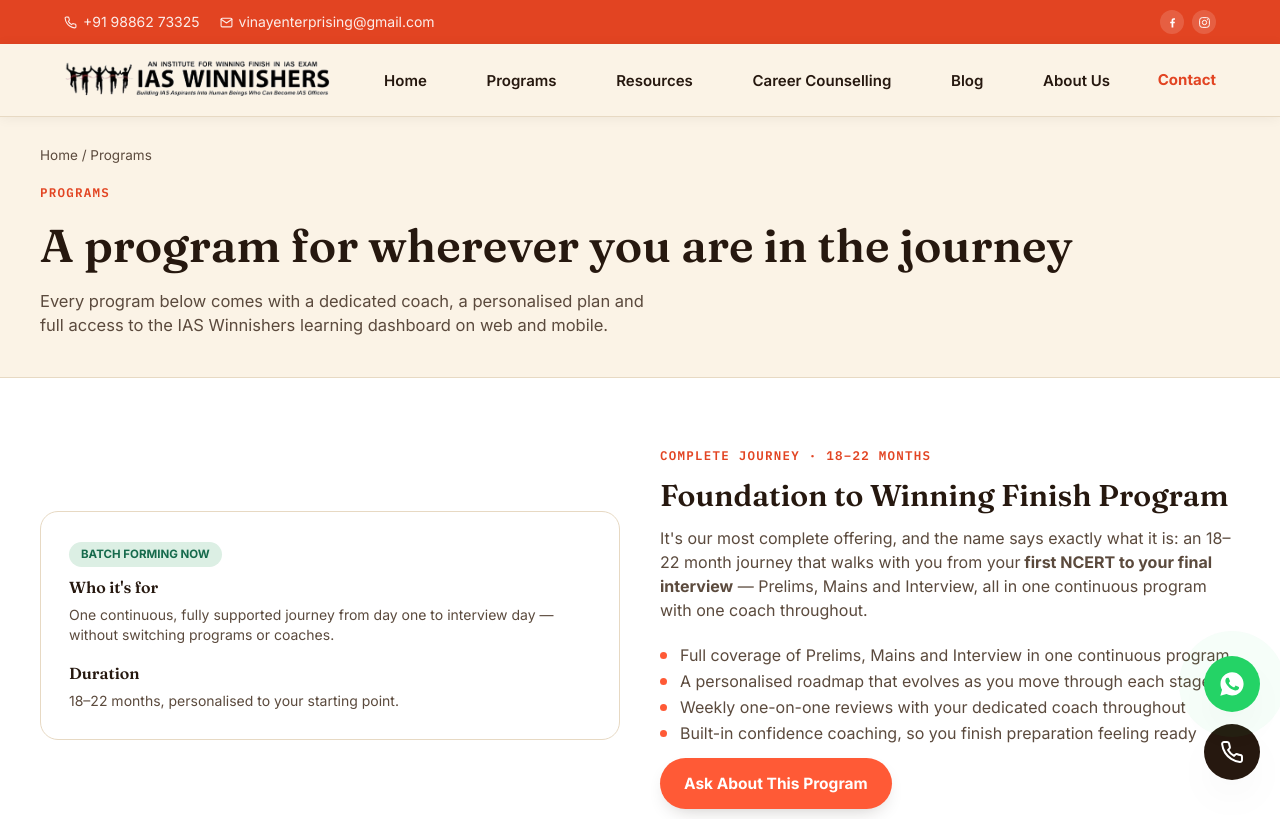
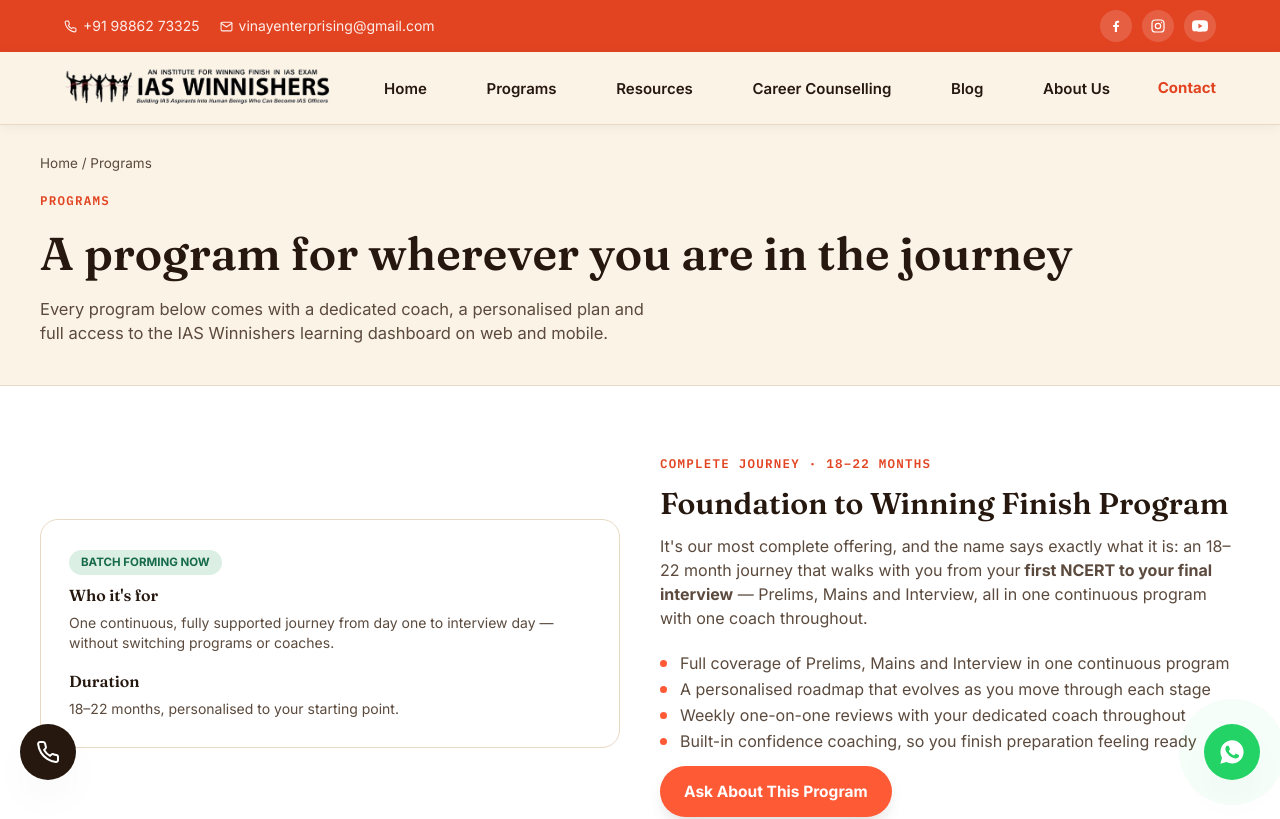
Before and after one commit to kshreepadk/iaswinnishers-web, a Next.js app: page /programs in a window 1280 px wide. Shown: the top 819 px of the page. Built offline with nearby package versions, Linux system fonts and the light colour scheme.

Commit message:
added youtube and sliders for programs

```diff
--- a/src/app/globals.css
+++ b/src/app/globals.css
@@ -6,6 +6,16 @@
 
 html {
   scroll-behavior: smooth;
+}
+
+/* Hides the scrollbar on the mobile swipe carousels (Programs, Testimonials)
+   while keeping the horizontal scroll/swipe fully functional. */
+.no-scrollbar {
+  -ms-overflow-style: none;
+  scrollbar-width: none;
+}
+.no-scrollbar::-webkit-scrollbar {
+  display: none;
 }
 
 body {
--- a/src/app/layout.jsx
+++ b/src/app/layout.jsx
@@ -28,23 +28,23 @@
                 </svg>
                 +91 98862 73325
               </a>
-              <a href="mailto:vinayenterprising@gmail.com" className="hidden items-center gap-1.5 opacity-90 hover:opacity-100 hover:text-marigold sm:flex">
+              <a href="mailto:vinayenterprising@gmail.com" className="flex items-center gap-1.5 opacity-90 hover:opacity-100 hover:text-marigold">
                 <svg width="13" height="13" viewBox="0 0 24 24" fill="none" stroke="currentColor" strokeWidth="2" strokeLinecap="round" strokeLinejoin="round">
                   <rect x="2" y="4" width="20" height="16" rx="2" />
                   <path d="m2 6 10 7 10-7" />
                 </svg>
-                vinayenterprising@gmail.com
+                <span className="hidden sm:inline">vinayenterprising@gmail.com</span>
               </a>
             </div>
-            <div className="flex items-center gap-2">
+            <div className="flex items-center gap-2.5">
               <a
                 href="https://www.facebook.com/iaswinnisher/"
                 target="_blank"
                 rel="noopener noreferrer"
                 aria-label="Facebook"
-                className="flex h-6 w-6 items-center justify-center rounded-full bg-white/15 transition-colors hover:bg-white hover:text-coral-dark"
+                className="flex h-8 w-8 items-center justify-center rounded-full bg-white/15 transition-colors hover:bg-white hover:text-coral-dark"
               >
-                <svg width="13" height="13" viewBox="0 0 24 24" fill="currentColor">
+                <svg width="16" height="16" viewBox="0 0 24 24" fill="currentColor">
                   <path d="M13.5 21v-7.5h2.52l.38-3H13.5V8.48c0-.87.24-1.46 1.5-1.46h1.6V4.35C16.32 4.24 15.36 4.13 14.24 4.13c-2.35 0-3.95 1.43-3.95 4.06v2.36H7.75v3H10.29V21h3.21z" />
                 </svg>
               </a>
@@ -53,12 +53,23 @@
                 target="_blank"
                 rel="noopener noreferrer"
                 aria-label="Instagram"
-                className="flex h-6 w-6 items-center justify-center rounded-full bg-white/15 transition-colors hover:bg-white hover:text-coral-dark"
+                className="flex h-8 w-8 items-center justify-center rounded-full bg-white/15 transition-colors hover:bg-white hover:text-coral-dark"
               >
-                <svg width="13" height="13" viewBox="0 0 24 24" fill="none" stroke="currentColor" strokeWidth="1.8">
+                <svg width="16" height="16" viewBox="0 0 24 24" fill="none" stroke="currentColor" strokeWidth="1.8">
                   <rect x="3" y="3" width="18" height="18" rx="5" />
                   <circle cx="12" cy="12" r="4" />
                   <circle cx="17.3" cy="6.7" r="1" fill="currentColor" stroke="none" />
+                </svg>
+              </a>
+              <a
+                href="https://www.youtube.com/@vinaykumarr9273"
+                target="_blank"
+                rel="noopener noreferrer"
+                aria-label="YouTube"
+                className="flex h-8 w-8 items-center justify-center rounded-full bg-white/15 transition-colors hover:bg-white hover:text-coral-dark"
+              >
+                <svg width="16" height="16" viewBox="0 0 24 24" fill="currentColor">
+                  <path d="M23.5 6.2a3 3 0 0 0-2.1-2.1C19.5 3.5 12 3.5 12 3.5s-7.5 0-9.4.6A3 3 0 0 0 .5 6.2 31 31 0 0 0 0 12a31 31 0 0 0 .5 5.8 3 3 0 0 0 2.1 2.1c1.9.6 9.4.6 9.4.6s7.5 0 9.4-.6a3 3 0 0 0 2.1-2.1A31 31 0 0 0 24 12a31 31 0 0 0-.5-5.8zM9.6 15.6V8.4L15.8 12z" />
                 </svg>
               </a>
             </div>
--- a/src/app/page.jsx
+++ b/src/app/page.jsx
@@ -202,9 +202,9 @@
               Choose the stage you're starting from
             </h2>
           </div>
-          <div className="mt-10 grid gap-5 sm:grid-cols-2 md:grid-cols-4">
+          <div className="no-scrollbar mt-10 -mx-6 flex snap-x snap-mandatory gap-5 overflow-x-auto px-6 pb-2 sm:mx-0 sm:grid sm:grid-cols-2 sm:overflow-visible sm:px-0 sm:pb-0 md:grid-cols-4">
             {PROGRAMS.map((p) => (
-              <div key={p.title} className="flex flex-col rounded-md2 border border-line bg-white transition-all hover:-translate-y-1.5 hover:shadow-soft">
+              <div key={p.title} className="flex min-w-[78%] shrink-0 snap-center flex-col rounded-md2 border border-line bg-white transition-all hover:-translate-y-1.5 hover:shadow-soft sm:min-w-0 sm:shrink sm:snap-none">
                 <div className="p-6 pb-0">
                   <span className="mb-3 inline-block rounded-full bg-leaf-light px-3 py-1 text-[11.5px] font-bold uppercase tracking-wide text-leaf">
                     {p.tag}
@@ -218,6 +218,7 @@
               </div>
             ))}
           </div>
+          <p className="mt-3 text-center text-xs text-ink-2 sm:hidden">Swipe to see more →</p>
           <div className="mt-10 text-center">
             <Link href="/programs" className="btn btn-primary">View All Programs</Link>
           </div>
@@ -265,9 +266,9 @@
               Aspirants who found their steady footing here
             </h2>
           </div>
-          <div className="mt-12 grid gap-6 md:grid-cols-3">
+          <div className="no-scrollbar mt-12 -mx-6 flex snap-x snap-mandatory gap-6 overflow-x-auto px-6 pb-2 md:mx-0 md:grid md:grid-cols-3 md:overflow-visible md:px-0 md:pb-0">
             {TESTIMONIALS.map((t) => (
-              <div key={t.name} className="rounded-md2 border border-line bg-white p-7">
+              <div key={t.name} className="min-w-[82%] shrink-0 snap-center rounded-md2 border border-line bg-white p-7 md:min-w-0 md:shrink md:snap-none">
                 <div className="mb-3.5 text-marigold">★★★★★</div>
                 <p className="text-[15px] text-ink-2">{t.quote}</p>
                 <div className="mt-5 flex items-center gap-3">
@@ -282,6 +283,7 @@
               </div>
             ))}
           </div>
+          <p className="mt-3 text-center text-xs text-ink-2 md:hidden">Swipe to see more →</p>
         </div>
       </section>
 
--- a/src/components/FloatingContact.jsx
+++ b/src/components/FloatingContact.jsx
@@ -13,29 +13,31 @@
   if (pathname?.startsWith("/admin")) return null;
 
   return (
-    <div className="fixed bottom-5 right-5 z-40 flex flex-col items-end gap-3">
+    <>
+      {/* Call — bottom-left */}
+      <a
+        href={`tel:${PHONE}`}
+        aria-label="Call now"
+        className="fixed bottom-5 left-5 z-40 flex h-14 w-14 items-center justify-center rounded-full bg-ink shadow-soft transition-transform hover:scale-110"
+      >
+        <svg width="24" height="24" viewBox="0 0 24 24" fill="none" stroke="#fff" strokeWidth="2" strokeLinecap="round" strokeLinejoin="round">
+          <path d="M22 16.92v3a2 2 0 0 1-2.18 2 19.79 19.79 0 0 1-8.63-3.07 19.5 19.5 0 0 1-6-6 19.79 19.79 0 0 1-3.07-8.67A2 2 0 0 1 4.11 2h3a2 2 0 0 1 2 1.72c.13.96.36 1.9.7 2.81a2 2 0 0 1-.45 2.11L8.09 9.91a16 16 0 0 0 6 6l1.27-1.27a2 2 0 0 1 2.11-.45c.91.34 1.85.57 2.81.7A2 2 0 0 1 22 16.92z" />
+        </svg>
+      </a>
+
+      {/* WhatsApp — bottom-right */}
       <a
         href={`https://wa.me/${WHATSAPP_NUMBER}?text=${WHATSAPP_MESSAGE}`}
         target="_blank"
         rel="noopener noreferrer"
         aria-label="Chat on WhatsApp"
-        className="group relative flex h-14 w-14 items-center justify-center rounded-full bg-[#25D366] shadow-soft transition-transform hover:scale-110"
+        className="group fixed bottom-5 right-5 z-40 flex h-14 w-14 items-center justify-center rounded-full bg-[#25D366] shadow-soft transition-transform hover:scale-110"
       >
         <span className="absolute inset-0 animate-ping rounded-full bg-[#25D366] opacity-40" />
         <svg width="28" height="28" viewBox="0 0 24 24" fill="#fff" className="relative">
           <path d="M12.04 2c-5.46 0-9.9 4.44-9.9 9.9 0 1.75.46 3.45 1.32 4.95L2 22l5.25-1.38a9.9 9.9 0 0 0 4.79 1.22h.01c5.46 0 9.9-4.44 9.9-9.9 0-2.64-1.03-5.12-2.9-6.98A9.82 9.82 0 0 0 12.04 2zm5.8 14.02c-.24.68-1.4 1.32-1.93 1.4-.5.08-1.13.11-1.82-.11-.42-.14-.96-.31-1.65-.61-2.9-1.25-4.8-4.17-4.94-4.36-.14-.19-1.18-1.57-1.18-3 0-1.42.75-2.12 1.02-2.41.27-.29.58-.36.78-.36l.55.01c.18.01.42-.07.65.5.24.58.82 2 .89 2.15.07.15.12.32.02.51-.1.19-.15.31-.29.48-.15.17-.31.38-.44.51-.15.15-.3.31-.13.6.17.29.76 1.25 1.63 2.03 1.12 1 2.06 1.31 2.35 1.46.29.15.46.13.63-.08.17-.21.72-.84.91-1.13.19-.29.38-.24.63-.14.26.09 1.64.77 1.92.91.29.14.48.21.55.33.08.12.08.68-.16 1.36z" />
         </svg>
       </a>
-
-      <a
-        href={`tel:${PHONE}`}
-        aria-label="Call now"
-        className="flex h-14 w-14 items-center justify-center rounded-full bg-ink shadow-soft transition-transform hover:scale-110"
-      >
-        <svg width="24" height="24" viewBox="0 0 24 24" fill="none" stroke="#fff" strokeWidth="2" strokeLinecap="round" strokeLinejoin="round">
-          <path d="M22 16.92v3a2 2 0 0 1-2.18 2 19.79 19.79 0 0 1-8.63-3.07 19.5 19.5 0 0 1-6-6 19.79 19.79 0 0 1-3.07-8.67A2 2 0 0 1 4.11 2h3a2 2 0 0 1 2 1.72c.13.96.36 1.9.7 2.81a2 2 0 0 1-.45 2.11L8.09 9.91a16 16 0 0 0 6 6l1.27-1.27a2 2 0 0 1 2.11-.45c.91.34 1.85.57 2.81.7A2 2 0 0 1 22 16.92z" />
-        </svg>
-      </a>
-    </div>
+    </>
   );
 }
--- a/src/components/Footer.jsx
+++ b/src/components/Footer.jsx
@@ -80,6 +80,11 @@
                 <circle cx="17.3" cy="6.7" r="1" fill="currentColor" stroke="none" />
               </svg>
             </a>
+            <a href="https://www.youtube.com/@vinaykumarr9273" target="_blank" rel="noopener noreferrer" aria-label="YouTube" className="flex h-9 w-9 items-center justify-center rounded-full bg-white/10 transition-colors hover:bg-coral">
+              <svg width="16" height="16" viewBox="0 0 24 24" fill="currentColor">
+                <path d="M23.5 6.2a3 3 0 0 0-2.1-2.1C19.5 3.5 12 3.5 12 3.5s-7.5 0-9.4.6A3 3 0 0 0 .5 6.2 31 31 0 0 0 0 12a31 31 0 0 0 .5 5.8 3 3 0 0 0 2.1 2.1c1.9.6 9.4.6 9.4.6s7.5 0 9.4-.6a3 3 0 0 0 2.1-2.1A31 31 0 0 0 24 12a31 31 0 0 0-.5-5.8zM9.6 15.6V8.4L15.8 12z" />
+              </svg>
+            </a>
           </div>
         </div>
       </div>
```
